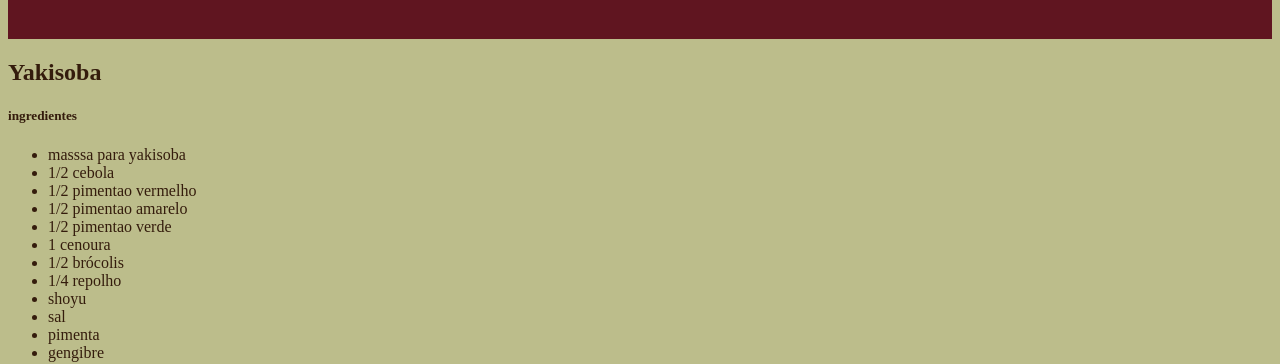
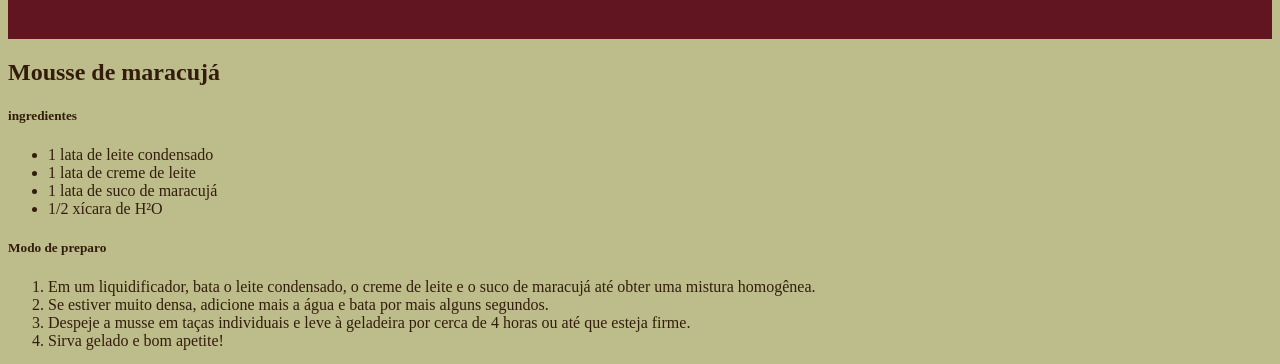
Before and after one commit to 168616/168616.github.io, a plain HTML site: page pages/receitas.html in a window 1280 px wide. Shown: the part 443-807 px from the top of the page. Drawn offline with Linux system fonts and the light colour scheme; a web font is replaced by a local one.

Commit message:
reparos em receita e darkmode

```diff
--- a/pages/receitas.html
+++ b/pages/receitas.html
@@ -1,5 +1,5 @@
 <!DOCTYPE html>
-<html lang="en">
+<html modo-light-dark="light" lang="en">
 <head>
     <meta charset="UTF-8">
     <meta name="viewport" content="width=device-width, initial-scale=1.0">
@@ -27,26 +27,23 @@
         </div>
     <article>
 
-        <h2>Yakisoba</h2>
+        <h2>Mousse de maracujá</h2>
         <h5>ingredientes</h5>
         <ul>
-            <li>masssa para yakisoba</li>
-            <li>1/2 cebola</li>
-            <li>1/2 pimentao vermelho</li>
-            <li>1/2 pimentao amarelo</li>
-            <li>1/2 pimentao verde</li>
-            <li>1 cenoura</li>
-            <li>1/2 brócolis</li>
-            <li>1/4 repolho</li>
-            <li>shoyu</li>
-            <li>sal</li>
-            <li>pimenta</li>
-            <li>gengibre</li>
+            <li>1 lata de leite condensado</li>
+            <li>1 lata de creme de leite</li>
+            <li>1 lata de suco de maracujá</li>
+            <li>1/2 xícara de H²O</li>
         </ul>
         <h5>Modo de preparo</h5>
-        <p>Coloque a massa em uma panela com agua fervente e sal até que fique al dente.
-            Pique em pedeaços grandes todos os ingredientes, refogue em uma panela grande a cebola e o gengibre, após, adicione o brocolis e a cenoura, quando amolecerem, adicione o restante dos vegetais. Adicione o molho shoyu, sal e pimenta a gosto. Quando a massa estiver no ponto remova metade da agua e misture os vegetais, cozinhe ate o molho ficar na textura desejada e sirva a gosto.</p>
+        <ol>
+            <li>Em um liquidificador, bata o leite condensado, o creme de leite e o suco de maracujá até obter uma mistura homogênea.</li>
+            <li>Se estiver muito densa, adicione mais a água e bata por mais alguns segundos.</li>
+            <li>Despeje a musse em taças individuais e leve à geladeira por cerca de 4 horas ou até que esteja firme.</li>
+            <li>Sirva gelado e bom apetite!</li>
+        </ol>
     </article>
+    <br><br><br><br>
       <footer>
         <p>Copyright 2026</p>
         <p>Desenvolvido por Micaella</p>
```
Also changed, not shown: pages/SobreMim.html (+1 -1 lines), pages/contato.html (+1 -1 lines), pages/curriculo.html (+1 -1 lines).
